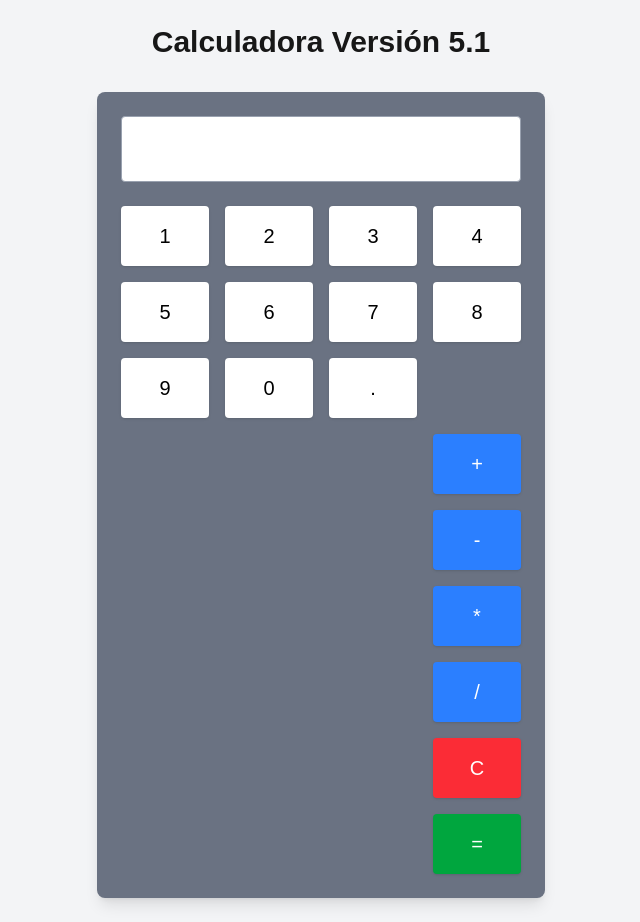
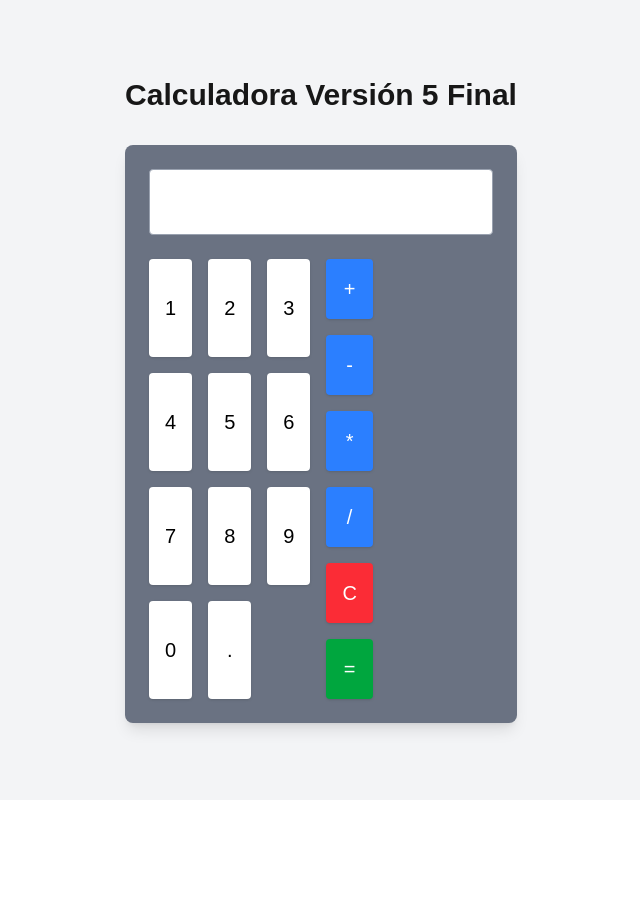
Before and after one commit to Pabloot2023/calculadora, a Next.js app: page / in a window 1280 px wide. Shown: the whole page, without its empty margins (319-959 px from the left). After the commit the page ends 800 px from the top, so only its background shows below. Built offline with nearby package versions, Linux system fonts and the light colour scheme.

Commit message:
v20 estable a corregir

```diff
--- a/src/app/page.tsx
+++ b/src/app/page.tsx
@@ -25,10 +25,10 @@ export default function Home() {
 
   return (
     <main className="flex flex-col items-center justify-center min-h-screen p-6 bg-gray-100">
-      <h1 className="text-3xl font-bold mb-8">Calculadora Versión 5.1</h1>
+      <h1 className="text-3xl font-bold mb-8">Calculadora Versión 5 Final</h1>
 
       {/* Caja gris completa */}
-      <div className="bg-gray-500 p-6 rounded-lg shadow-lg w-full max-w-md">
+      <div className="bg-gray-500 p-6 rounded-lg shadow-lg">
         {/* Display superior */}
         <input
           type="text"
@@ -37,25 +37,28 @@ export default function Home() {
           readOnly
         />
 
-        {/* Grilla completa de 4 columnas (3 para números, 1 para operadores) */}
-        <div className="grid grid-cols-4 gap-4 w-full">
-          {/* Números: ocuparán las primeras 3 columnas */}
+        {/* Botones en dos columnas horizontales: números y operadores */}
+        <div className="flex space-x-4">
+          {/* Números en grilla 3x4 */}
+          <div className="grid grid-cols-3 gap-4">
             {["1", "2", "3", "4", "5", "6", "7", "8", "9", "0", ".", ""].map((v, i) =>
               v ? (
                 <button
                   key={v}
                   onClick={() => appendValue(v)}
-                className="bg-white text-black p-4 rounded shadow text-xl hover:bg-gray-200 col-span-1"
+                  className="bg-white text-black p-4 rounded shadow text-xl hover:bg-gray-200"
                 >
                   {v}
                 </button>
               ) : (
-              <div key={i} className="col-span-1" /> // Espacio vacío
+                <div key={i} /> // Espacio vacío para centrar "." debajo del 0
               )
             )}
+          </div>
 
-          {/* Operadores: ubicados en la columna 4 */}
-          {["+", "-", "*", "/", "C", "="].map((op, index) => (
+          {/* Operadores en columna */}
+          <div className="flex flex-col space-y-4">
+            {["+", "-", "*", "/", "C", "="].map((op) => (
               <button
                 key={op}
                 onClick={() => {
@@ -63,19 +66,20 @@ export default function Home() {
                   else if (op === "=") calculate();
                   else appendValue(op);
                 }}
-              className={`row-span-1 ${
+                className={`${
                   op === "="
                     ? "bg-green-600 hover:bg-green-700"
                     : op === "C"
                     ? "bg-red-500 hover:bg-red-600"
                     : "bg-blue-500 hover:bg-blue-600"
-              } text-white p-4 rounded shadow text-xl col-start-4`}
+                } text-white p-4 rounded shadow text-xl`}
               >
                 {op}
               </button>
             ))}
           </div>
         </div>
+      </div>
     </main>
   );
 }
```
Lines whose indentation alone changed are shown as unchanged.
